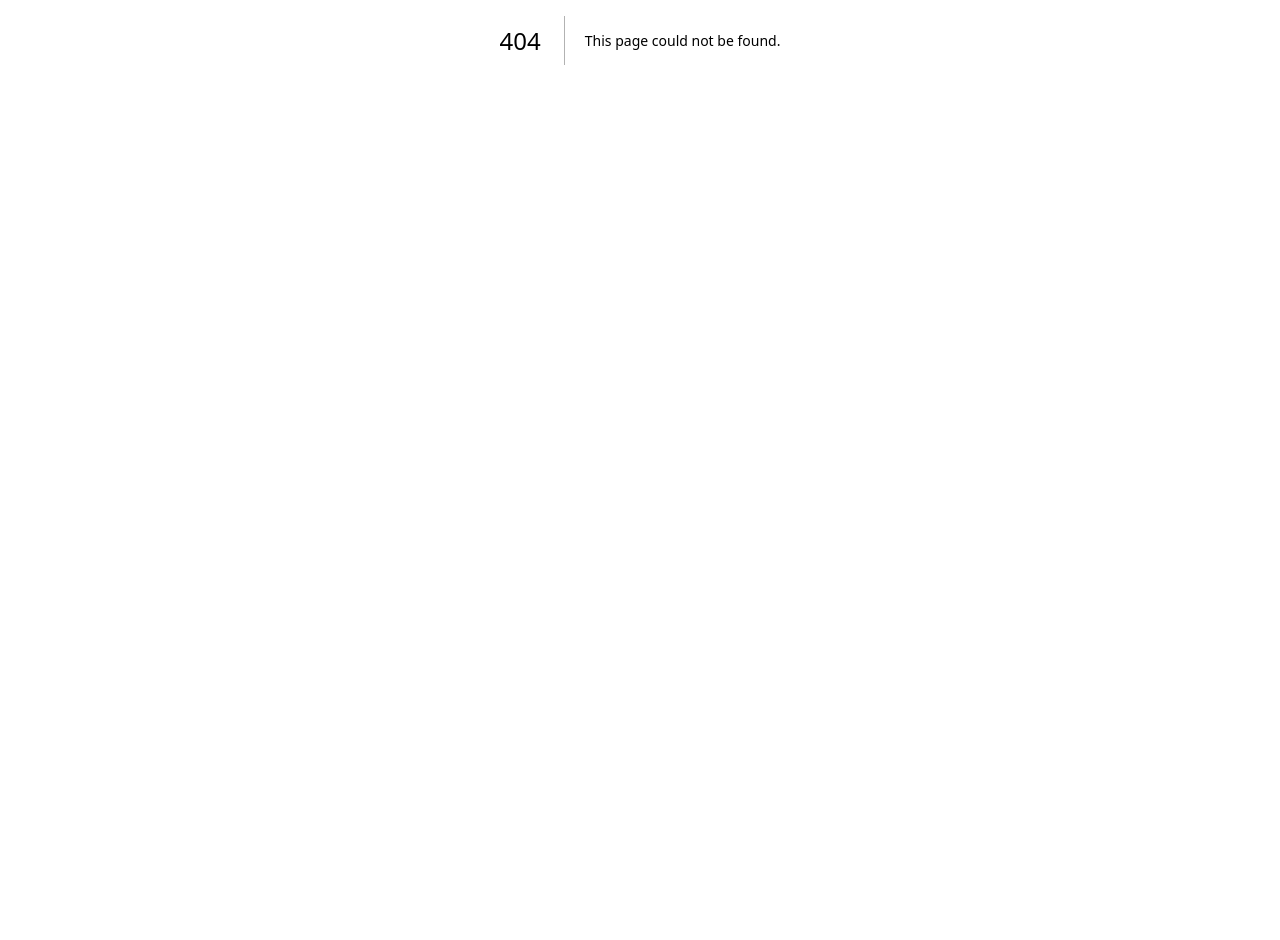
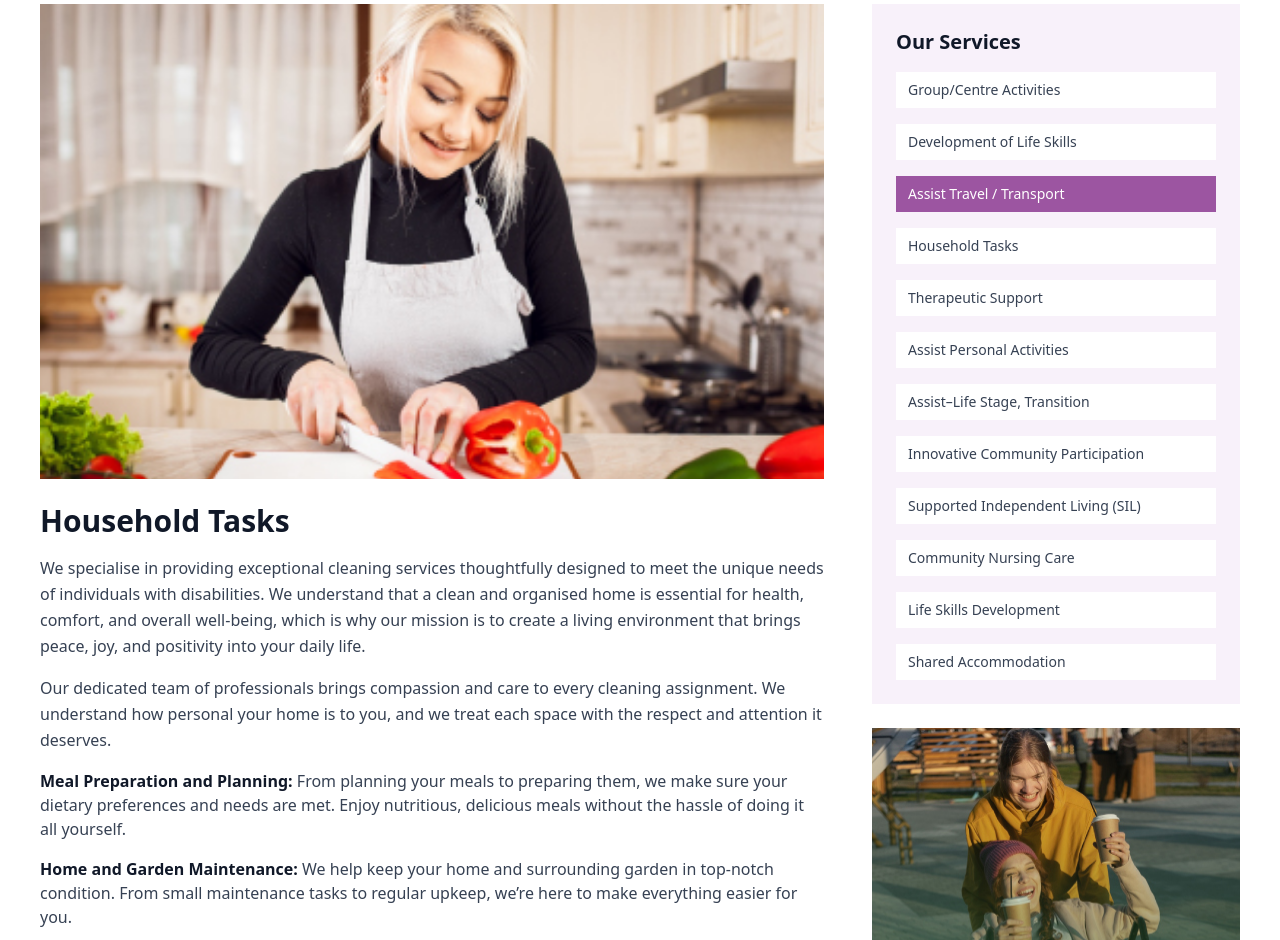
Before and after one commit to jewel-rana-ausasia/ability-care, a Next.js app: page /our-services/service-details in a window 1280 px wide. Before the commit this address had no page. Shown: the part 360-1300 px from the top of the page. Before the commit the page ends 800 px from the top, so only its background shows below. Built offline with nearby package versions, Linux system fonts and the light colour scheme.

Commit message:
Create the service details

```diff
--- /dev/null
+++ b/app/our-services/service-details/page.tsx
@@ -0,0 +1,192 @@
+import { PhoneCall, PhoneCallIcon } from "lucide-react";
+import Image from "next/image";
+import React from "react";
+
+const ServiceDetailsPage: React.FC = () => {
+  return (
+    <div>
+      {/* ===== TOP SECTION (Background Image) ===== */}
+      <div className="relative h-[250px] md:h-[300px] bg-[url('/image/about-us/about-us.jpg')] bg-cover bg-center flex items-center justify-center">
+        {/* Overlay */}
+        <div className="absolute inset-0 bg-gradient-to-tr from-[#356634] to-[#356634]/0"></div>
+
+        {/* Text Content */}
+        <div className="absolute top-30 left-[20%] text-center text-white z-10">
+          <h1 className="text-3xl md:text-4xl font-bold mb-2">
+            HOUSEHOLD TASKS
+          </h1>
+          <p className="text-sm md:text-base flex justify-left items-center gap-2 mt-3">
+            <span className="text-gray-200 font-medium">Home</span>
+            <span className="text-white">›</span>
+            <span className="text-white font-medium">Household Tasks</span>
+          </p>
+        </div>
+      </div>
+
+      <div className="max-w-7xl mx-auto py-16 px-6 lg:px-10 grid grid-cols-1 lg:grid-cols-3 gap-12">
+        {/* LEFT: Main Content */}
+        <div className="lg:col-span-2 space-y-6">
+          <div className="relative w-full h-[350px] md:h-[475px] overflow-hidden">
+            <Image
+              src="/image/services/household-task.jpg" // ← change to your image path
+              alt="Household Tasks"
+              fill
+              className="object-cover"
+            />
+          </div>
+
+          <div>
+            <h2 className="text-3xl font-bold text-gray-900 mb-4">
+              Household Tasks
+            </h2>
+
+            <p className="text-gray-700 mb-4 leading-relaxed">
+              We specialise in providing exceptional cleaning services
+              thoughtfully designed to meet the unique needs of individuals with
+              disabilities. We understand that a clean and organised home is
+              essential for health, comfort, and overall well-being, which is
+              why our mission is to create a living environment that brings
+              peace, joy, and positivity into your daily life.
+            </p>
+
+            <p className="text-gray-700 mb-4 leading-relaxed">
+              Our dedicated team of professionals brings compassion and care to
+              every cleaning assignment. We understand how personal your home is
+              to you, and we treat each space with the respect and attention it
+              deserves.
+            </p>
+
+            <div className="space-y-4">
+              <div>
+                <span className="font-semibold text-gray-900">
+                  Meal Preparation and Planning:{" "}
+                </span>
+                <span className="text-gray-700">
+                  From planning your meals to preparing them, we make sure your
+                  dietary preferences and needs are met. Enjoy nutritious,
+                  delicious meals without the hassle of doing it all yourself.
+                </span>
+              </div>
+
+              <div>
+                <h3 className="font-semibold text-gray-900 inline">
+                  Home and Garden Maintenance: {""}
+                </h3>
+                <p className="text-gray-700 inline">
+                  We help keep your home and surrounding garden in top-notch
+                  condition. From small maintenance tasks to regular upkeep,
+                  we’re here to make everything easier for you.
+                </p>
+              </div>
+
+              <div>
+                <h3 className="font-semibold text-gray-900 inline">
+                  Comprehensive Cleaning Services:{" "}
+                </h3>
+                <p className="text-gray-700 inline">
+                  Bathrooms, kitchens, toilets, living areas, and
+                  bedrooms—cleaned and freshened. Cleaning cook-tops, wiping
+                  down bench tops, and tidying the inside of fridges, ovens, and
+                  microwaves. Floors vacuumed and mopped, surfaces dusted, and
+                  dishes washed.
+                </p>
+              </div>
+
+              <div>
+                <h3 className="font-semibold text-gray-900 inline">
+                  Laundry and Linen Care:{" "}
+                </h3>
+                <p className="text-gray-700 inline">
+                  Changing bed linen and keeping your bedroom feeling fresh.
+                  Washing, drying, and managing essential ironing tasks.
+                </p>
+              </div>
+
+              <div>
+                <h3 className="font-semibold text-gray-900 inline">
+                  Grocery Shopping:{" "}
+                </h3>
+                <p className="text-gray-700 inline">
+                  You’ll no longer need to worry about the effort of grocery
+                  shopping. We handle the trips for you or accompany you as
+                  needed, ensuring you have everything you need to keep your
+                  home running smoothly.
+                </p>
+              </div>
+            </div>
+
+            <h3 className="text-2xl font-bold text-gray-900 mt-8">
+              Get Started Today
+            </h3>
+          </div>
+        </div>
+
+        {/* RIGHT: Sidebar */}
+        <aside className="space-y-6">
+          {/* Services List */}
+          <div className="bg-[#F8F1FA] p-6">
+            <h3 className="text-xl font-semibold text-gray-900 mb-4">
+              Our Services
+            </h3>
+
+            <ul className="space-y-4">
+              {[
+                "Group/Centre Activities",
+                "Development of Life Skills",
+                "Assist Travel / Transport",
+                "Household Tasks",
+                "Therapeutic Support",
+                "Assist Personal Activities",
+                "Assist–Life Stage, Transition",
+                "Innovative Community Participation",
+                "Supported Independent Living (SIL)",
+                "Community Nursing Care",
+                "Life Skills Development",
+                "Shared Accommodation",
+              ].map((item, index) => (
+                <li
+                  key={index}
+                  className={`px-3 py-2 text-sm font-medium cursor-pointer ${
+                    item === "Assist Travel / Transport"
+                      ? "bg-[#9C55A1] text-white"
+                      : "hover:bg-[#E9D9EC] text-gray-700 bg-white"
+                  }`}
+                >
+                  {item}
+                </li>
+              ))}
+            </ul>
+          </div>
+
+          {/* Contact Box */}
+          <div className="relative h-[450px] overflow-hidden text-white">
+            {/* Background Image */}
+            <Image
+              src="/image/services/sidebar-contact-tumb.jpg" // ← your image path
+              alt="NDIS Support"
+              fill
+              className="object-cover"
+            />
+
+            {/* Text content positioned inside the image */}
+            <div className="absolute inset-0 flex flex-col justify-end p-6">
+              <p className="font-semibold text-xl mb-4 leading-snug">
+                Available for any type of <br /> NDIS Service
+              </p>
+
+              <div className="flex items-center gap-3 text-white py-3 rounded-md font-medium w-fit shadow-md">
+                <PhoneCallIcon size={24} strokeWidth={2.5} />
+                <div className="text-left leading-tight">
+                  <p className="text-xs font-semibold">CONTACT US</p>
+                  <p className="text-base font-bold">0000 124 567</p>
+                </div>
+              </div>
+            </div>
+          </div>
+        </aside>
+      </div>
+    </div>
+  );
+};
+
+export default ServiceDetailsPage;
```
Also changed, not shown: public/image/services/sidebar-contact-tumb.jpg (added).
